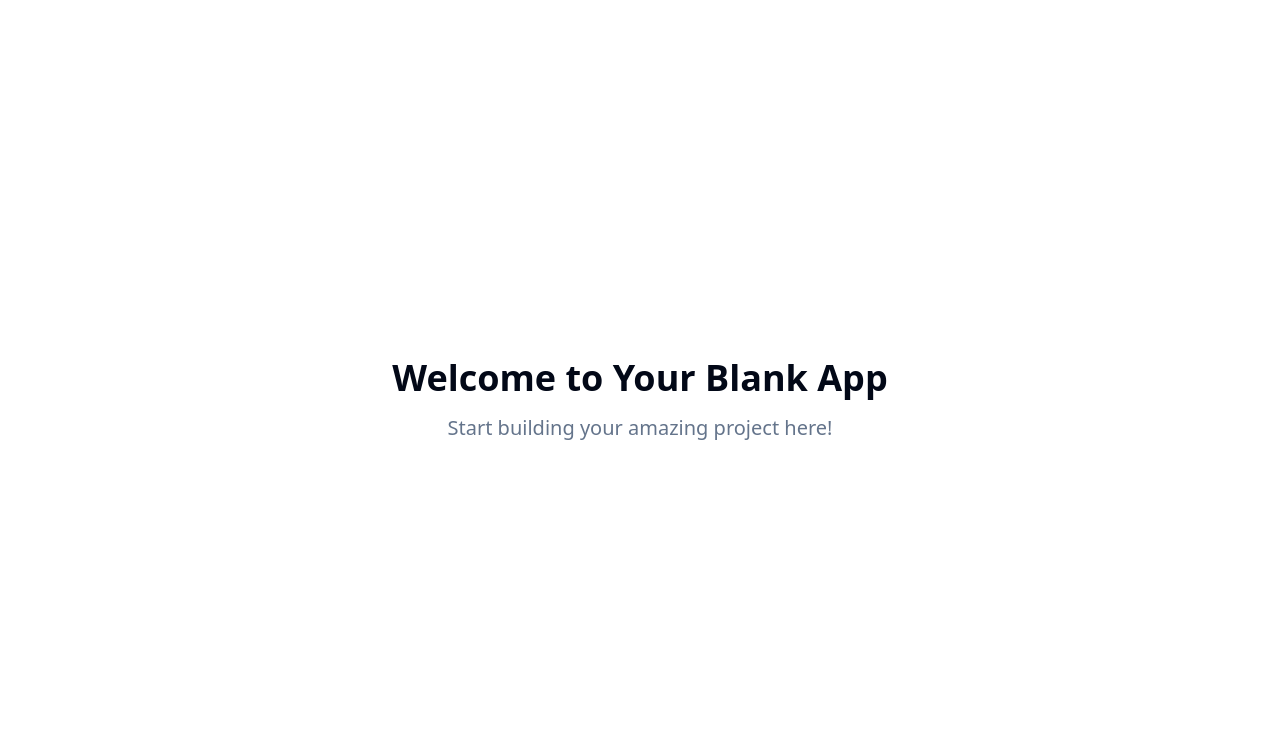
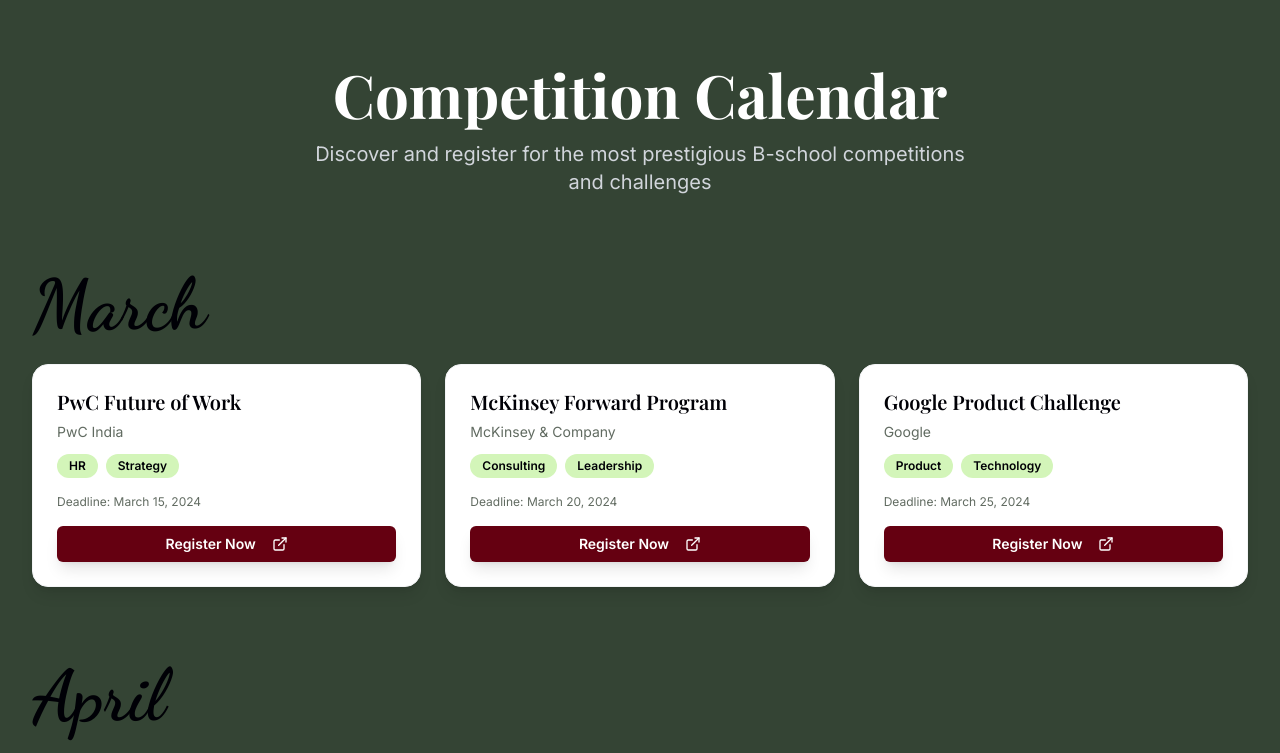
Before and after one commit to shagunsrcc/bold-calendar-canvas, a React (Vite) app: page / in a window 1280 px wide. Shown: the top 753 px of the page. Built offline with nearby package versions, Linux system fonts and the light colour scheme.

Commit message:
Add Competition Calendar Section
Implement a visually rich, interactive competition calendar with a month-by-month layout, inspired by Canva-style visuals and the provided color palette. Include card design, interactions, and data structure as specified in the prompt.

```diff
--- a/index.html
+++ b/index.html
@@ -3,11 +3,16 @@
   <head>
     <meta charset="UTF-8" />
     <meta name="viewport" content="width=device-width, initial-scale=1.0" />
-    <title>bold-calendar-canvas</title>
+    <title>3d555b76-446f-4276-815a-e1a0661d62fc</title>
     <meta name="description" content="Lovable Generated Project" />
     <meta name="author" content="Lovable" />
 
-    <meta property="og:title" content="bold-calendar-canvas" />
+    <!-- Google Fonts for stylish typography -->
+    <link rel="preconnect" href="https://fonts.googleapis.com">
+    <link rel="preconnect" href="https://fonts.gstatic.com" crossorigin>
+    <link href="https://fonts.googleapis.com/css2?family=Dancing+Script:wght@400;500;600;700&family=Playfair+Display:wght@400;500;600;700&family=Inter:wght@300;400;500;600;700&display=swap" rel="stylesheet">
+
+    <meta property="og:title" content="3d555b76-446f-4276-815a-e1a0661d62fc" />
     <meta property="og:description" content="Lovable Generated Project" />
     <meta property="og:type" content="website" />
     <meta property="og:image" content="https://lovable.dev/opengraph-image-p98pqg.png" />
--- /dev/null
+++ b/src/components/CompetitionCalendar.tsx
@@ -0,0 +1,174 @@
+import React from 'react';
+import { Button } from '@/components/ui/button';
+import { Badge } from '@/components/ui/badge';
+import { ExternalLink } from 'lucide-react';
+
+interface Competition {
+  name: string;
+  organizer: string;
+  tags: string[];
+  deadline: string;
+  registerLink: string;
+  logo?: string;
+}
+
+interface Month {
+  name: string;
+  competitions: Competition[];
+}
+
+const sampleData: Month[] = [
+  {
+    name: "March",
+    competitions: [
+      {
+        name: "PwC Future of Work",
+        organizer: "PwC India",
+        tags: ["HR", "Strategy"],
+        deadline: "March 15, 2024",
+        registerLink: "#",
+      },
+      {
+        name: "McKinsey Forward Program",
+        organizer: "McKinsey & Company",
+        tags: ["Consulting", "Leadership"],
+        deadline: "March 20, 2024",
+        registerLink: "#",
+      },
+      {
+        name: "Google Product Challenge",
+        organizer: "Google",
+        tags: ["Product", "Technology"],
+        deadline: "March 25, 2024",
+        registerLink: "#",
+      }
+    ]
+  },
+  {
+    name: "April",
+    competitions: [
+      {
+        name: "Deloitte Case Competition",
+        organizer: "Deloitte",
+        tags: ["Strategy", "Finance"],
+        deadline: "April 10, 2024",
+        registerLink: "#",
+      },
+      {
+        name: "Bain Capability Network",
+        organizer: "Bain & Company",
+        tags: ["Consulting", "Analytics"],
+        deadline: "April 18, 2024",
+        registerLink: "#",
+      }
+    ]
+  },
+  {
+    name: "May",
+    competitions: [
+      {
+        name: "BCG Gamma Challenge",
+        organizer: "Boston Consulting Group",
+        tags: ["Data Science", "AI"],
+        deadline: "May 5, 2024",
+        registerLink: "#",
+      },
+      {
+        name: "Goldman Sachs Trading Competition",
+        organizer: "Goldman Sachs",
+        tags: ["Finance", "Trading"],
+        deadline: "May 15, 2024",
+        registerLink: "#",
+      },
+      {
+        name: "Amazon Supply Chain Challenge",
+        organizer: "Amazon",
+        tags: ["Operations", "Logistics"],
+        deadline: "May 22, 2024",
+        registerLink: "#",
+      }
+    ]
+  }
+];
+
+const CompetitionCard: React.FC<{ competition: Competition }> = ({ competition }) => {
+  return (
+    <div className="group bg-calendar-card rounded-2xl p-6 shadow-lg hover:shadow-xl transition-all duration-300 hover:scale-105 border border-gray-100">
+      <div className="flex flex-col h-full">
+        <div className="flex-grow">
+          <h3 className="font-playfair font-semibold text-xl text-calendar-text mb-2 leading-tight">
+            {competition.name}
+          </h3>
+
+          <p className="text-muted-foreground text-sm mb-3 font-inter">
+            {competition.organizer}
+          </p>
+
+          <div className="flex flex-wrap gap-2 mb-4">
+            {competition.tags.map((tag, index) => (
+              <Badge
+                key={index}
+                className="bg-calendar-mint text-calendar-text border-0 font-inter text-xs px-3 py-1 rounded-full"
+              >
+                {tag}
+              </Badge>
+            ))}
+          </div>
+
+          <p className="text-muted-foreground text-xs mb-4 font-inter">
+            Deadline: {competition.deadline}
+          </p>
+        </div>
+
+        <Button
+          variant="calendar"
+          size="sm"
+          className="w-full group-hover:shadow-lg transition-all duration-300"
+          onClick={() => window.open(competition.registerLink, '_blank')}
+        >
+          Register Now
+          <ExternalLink className="ml-2 h-4 w-4" />
+        </Button>
+      </div>
+    </div>
+  );
+};
+
+const MonthSection: React.FC<{ month: Month }> = ({ month }) => {
+  return (
+    <div className="mb-16">
+      <h2 className="font-dancing text-6xl md:text-7xl font-bold text-calendar-text mb-8 text-center md:text-left transform -rotate-1">
+        {month.name}
+      </h2>
+
+      <div className="grid grid-cols-1 md:grid-cols-2 lg:grid-cols-3 gap-6">
+        {month.competitions.map((competition, index) => (
+          <CompetitionCard key={index} competition={competition} />
+        ))}
+      </div>
+    </div>
+  );
+};
+
+const CompetitionCalendar: React.FC = () => {
+  return (
+    <section className="min-h-screen bg-calendar-bg py-16 px-4 md:px-8">
+      <div className="max-w-7xl mx-auto">
+        <div className="text-center mb-16">
+          <h1 className="font-playfair text-5xl md:text-6xl font-bold text-white mb-4">
+            Competition Calendar
+          </h1>
+          <p className="font-inter text-xl text-gray-300 max-w-2xl mx-auto">
+            Discover and register for the most prestigious B-school competitions and challenges
+          </p>
+        </div>
+
+        {sampleData.map((month, index) => (
+          <MonthSection key={index} month={month} />
+        ))}
+      </div>
+    </section>
+  );
+};
+
+export default CompetitionCalendar;
--- a/src/components/ui/button.tsx
+++ b/src/components/ui/button.tsx
@@ -18,6 +18,7 @@ const buttonVariants = cva(
           "bg-secondary text-secondary-foreground hover:bg-secondary/80",
         ghost: "hover:bg-accent hover:text-accent-foreground",
         link: "text-primary underline-offset-4 hover:underline",
+        calendar: "bg-calendar-maroon text-white hover:bg-calendar-maroon/90 rounded-full font-inter font-semibold shadow-lg hover:shadow-xl transition-all duration-300",
       },
       size: {
         default: "h-10 px-4 py-2",
--- a/src/index.css
+++ b/src/index.css
@@ -8,26 +8,33 @@ All colors MUST be HSL.
 
 @layer base {
   :root {
-    --background: 0 0% 100%;
-    --foreground: 222.2 84% 4.9%;
+    --background: 0 0% 98%;
+    --foreground: 240 100% 1.2%;
 
     --card: 0 0% 100%;
-    --card-foreground: 222.2 84% 4.9%;
+    --card-foreground: 240 100% 1.2%;
 
     --popover: 0 0% 100%;
-    --popover-foreground: 222.2 84% 4.9%;
+    --popover-foreground: 240 100% 1.2%;
 
-    --primary: 222.2 47.4% 11.2%;
-    --primary-foreground: 210 40% 98%;
+    --primary: 350 100% 19.8%;
+    --primary-foreground: 0 0% 98%;
 
-    --secondary: 210 40% 96.1%;
-    --secondary-foreground: 222.2 47.4% 11.2%;
+    --secondary: 94 76% 84.3%;
+    --secondary-foreground: 240 100% 1.2%;
 
-    --muted: 210 40% 96.1%;
-    --muted-foreground: 215.4 16.3% 46.9%;
+    --muted: 120 13% 23.5%;
+    --muted-foreground: 120 5% 40%;
 
-    --accent: 210 40% 96.1%;
-    --accent-foreground: 222.2 47.4% 11.2%;
+    --accent: 94 76% 84.3%;
+    --accent-foreground: 240 100% 1.2%;
+
+    /* Custom calendar colors */
+    --calendar-bg: 120 13% 23.5%;
+    --calendar-card: 0 0% 100%;
+    --calendar-mint: 94 76% 84.3%;
+    --calendar-maroon: 350 100% 19.8%;
+    --calendar-text: 240 100% 1.2%;
 
     --destructive: 0 84.2% 60.2%;
     --destructive-foreground: 210 40% 98%;
--- a/src/pages/Index.tsx
+++ b/src/pages/Index.tsx
@@ -1,12 +1,9 @@
-// Update this page (the content is just a fallback if you fail to update the page)
+import CompetitionCalendar from '@/components/CompetitionCalendar';
 
 const Index = () => {
   return (
-    <div className="min-h-screen flex items-center justify-center bg-background">
-      <div className="text-center">
-        <h1 className="text-4xl font-bold mb-4">Welcome to Your Blank App</h1>
-        <p className="text-xl text-muted-foreground">Start building your amazing project here!</p>
-      </div>
+    <div className="min-h-screen">
+      <CompetitionCalendar />
     </div>
   );
 };
--- a/tailwind.config.ts
+++ b/tailwind.config.ts
@@ -18,6 +18,11 @@ export default {
 			}
 		},
 		extend: {
+			fontFamily: {
+				'dancing': ['Dancing Script', 'cursive'],
+				'playfair': ['Playfair Display', 'serif'],
+				'inter': ['Inter', 'sans-serif'],
+			},
 			colors: {
 				border: 'hsl(var(--border))',
 				input: 'hsl(var(--input))',
@@ -51,6 +56,13 @@ export default {
 				card: {
 					DEFAULT: 'hsl(var(--card))',
 					foreground: 'hsl(var(--card-foreground))'
+				},
+				calendar: {
+					bg: 'hsl(var(--calendar-bg))',
+					card: 'hsl(var(--calendar-card))',
+					mint: 'hsl(var(--calendar-mint))',
+					maroon: 'hsl(var(--calendar-maroon))',
+					text: 'hsl(var(--calendar-text))'
 				},
 				sidebar: {
 					DEFAULT: 'hsl(var(--sidebar-background))',
```
